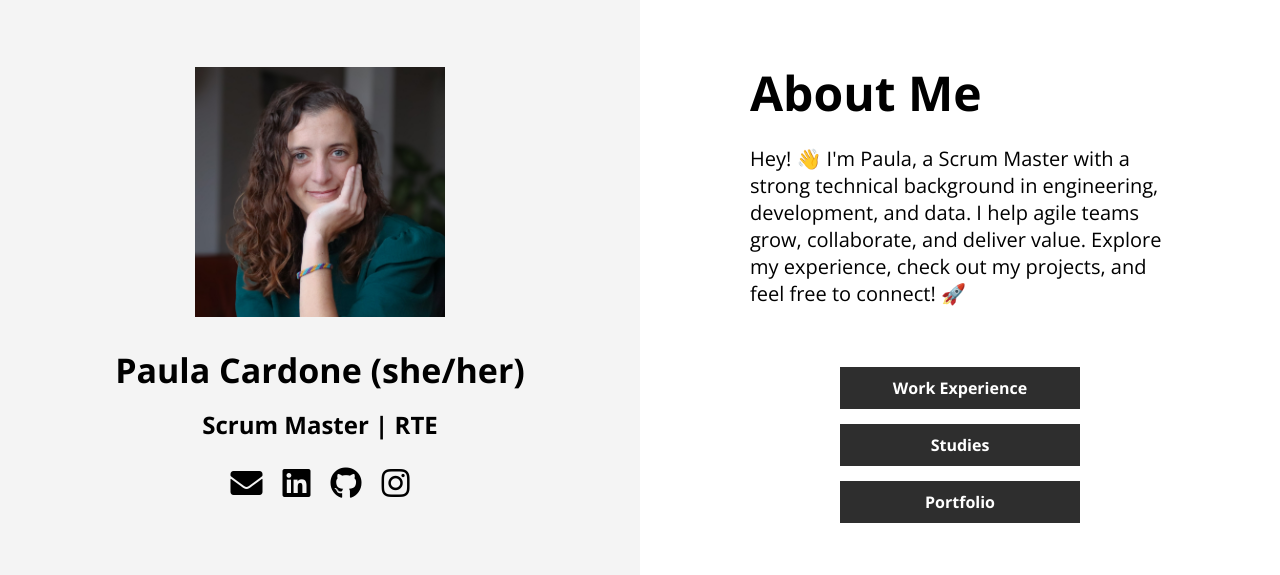
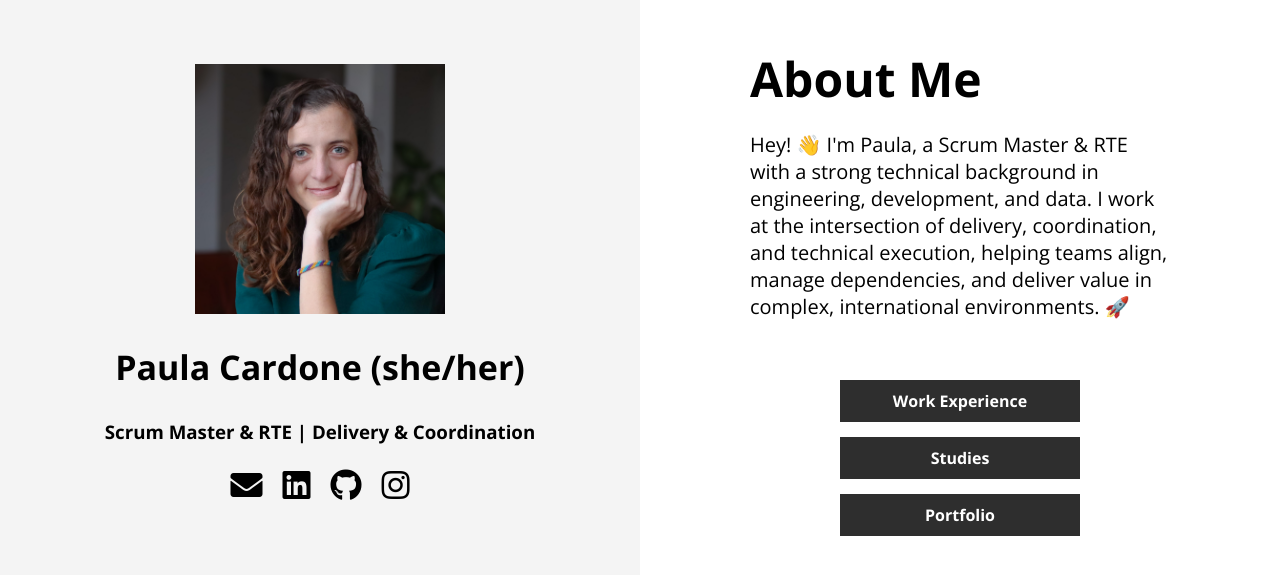
Before and after one commit to mutatiismutandiis/portfolio, an Angular app: page / in a window 1280 px wide. Shown: the part 115-690 px from the top of the page. Built offline with nearby package versions, Linux system fonts and the light colour scheme; no server answers.

Commit message:
Update main-page.component.html

```diff
--- a/src/app/pages/main-page/main-page.component.html
+++ b/src/app/pages/main-page/main-page.component.html
@@ -6,7 +6,7 @@
       class="profile-photo"
     />
     <h1>Paula Cardone (she/her)</h1>
-    <h2>Scrum Master | RTE</h2>
+    <h3>Scrum Master & RTE | Delivery & Coordination</h3>
     <div class="social-links">
       <a href="mailto:paulacardone16@gmail.com"
         ><i class="fas fa-envelope"></i
@@ -26,8 +26,9 @@
     <div class="about-me-content">
       <h1>About Me</h1>
       <p>
-        Hey! 👋 I'm Paula, a Scrum Master with a strong technical background in engineering, development, and data.
-        I help agile teams grow, collaborate, and deliver value. Explore my experience, check out my projects, and feel free to connect! 🚀
+        Hey! 👋 I'm Paula, a Scrum Master & RTE with a strong technical background in engineering, development, and data.
+        I work at the intersection of delivery, coordination, and technical execution, helping teams align, manage dependencies,
+        and deliver value in complex, international environments. 🚀
       </p>
     </div>
 
```
